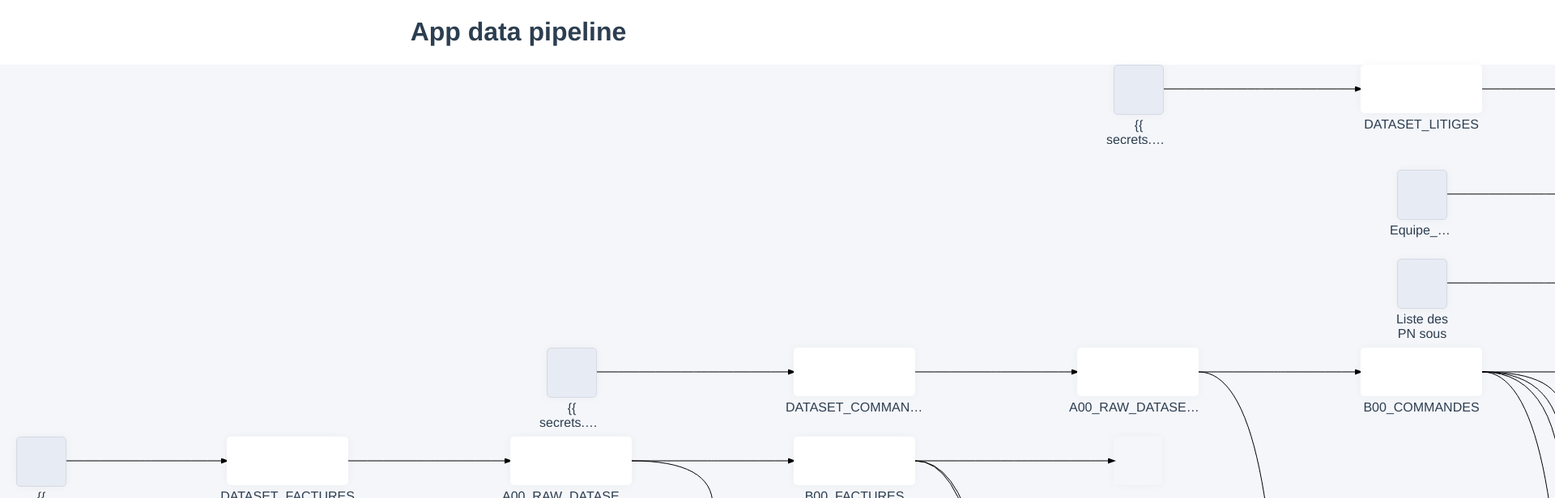
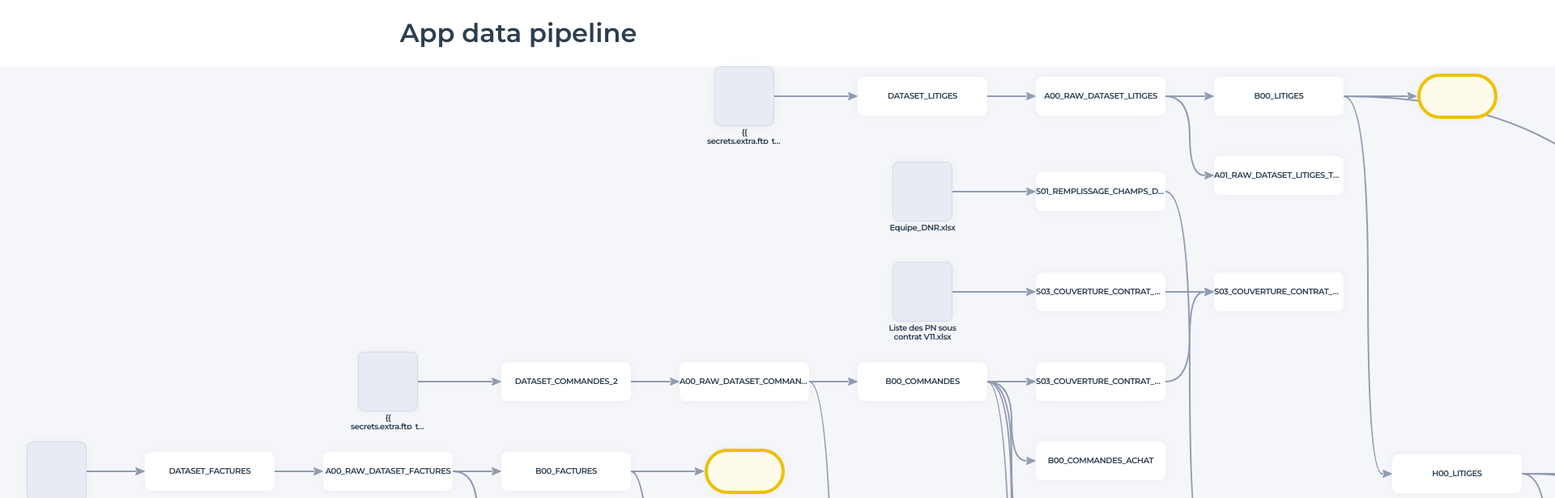
Before and after one commit to ToucanToco/toucan-data-pipeline, a Vue app: page / in a window 1280 px wide. Shown: the top 616 px of the page at 81% size, 1920 px wide, since content can reach past the window. Built offline with nearby package versions, Linux system fonts and the light colour scheme.

Commit message:
Node and edges styling

```diff
--- a/public/index.html
+++ b/public/index.html
@@ -6,6 +6,9 @@
     <meta name="viewport" content="width=device-width,initial-scale=1.0">
     <link rel="icon" href="<%= BASE_URL %>favicon.ico">
     <title><%= htmlWebpackPlugin.options.title %></title>
+    <link rel="preconnect" href="https://fonts.googleapis.com">
+    <link rel="preconnect" href="https://fonts.gstatic.com" crossorigin>
+    <link href="https://fonts.googleapis.com/css2?family=Montserrat:wght@300;600&display=swap" rel="stylesheet">
   </head>
   <body>
     <noscript>
--- a/src/App.vue
+++ b/src/App.vue
@@ -18,7 +18,7 @@ export default Vue.extend({
 
 <style>
 #app {
-  font-family: Avenir, Helvetica, Arial, sans-serif;
+  font-family: Montserrat, Avenir, Helvetica, Arial, sans-serif;
   -webkit-font-smoothing: antialiased;
   -moz-osx-font-smoothing: grayscale;
   text-align: center;
--- a/src/components/Dagre.vue
+++ b/src/components/Dagre.vue
@@ -127,7 +127,7 @@ export default Vue.extend({
       rankdir: "LR",
       align: "UL",
       marginx: 20,
-      ranksep: 200,
+      ranksep: 60,
       // ranker: "tight-tree",
     });
 
--- a/src/components/Edge.vue
+++ b/src/components/Edge.vue
@@ -3,20 +3,28 @@
     <defs>
       <marker
         id="arrowhead"
-        markerWidth="10"
-        markerHeight="7"
-        refX="7"
-        refY="3.5"
+        markerWidth="12"
+        markerHeight="10"
+        refX="0"
+        refY="5"
         orient="auto"
+        markerUnits="userSpaceOnUse"
       >
-        <polygon points="0 0, 10 3.5, 0 7" />
+        <path
+          fill-rule="evenodd"
+          clip-rule="evenodd"
+          d="M11.429 4.4461C11.9213 4.65123 11.9213 5.34866 11.429 5.55379L0.876595 9.9507C0.392083 10.1526 -0.0997904 9.67894 0.0836632 9.18715L1.64561 5.00001L0.0836483 0.812732C-0.0998007 0.320946 0.392071 -0.152697 0.876581 0.0491848L11.429 4.4461Z"
+          fill="#919CB2"
+        />
       </marker>
     </defs>
     <path
       :d="dQuadratic"
       fill="none"
-      stroke="#000"
-      stroke-width="1"
+      stroke="#919CB2"
+      stroke-width="2"
+      stroke-linejoin="round"
+      stroke-linecap="round"
       marker-end="url(#arrowhead)"
     ></path>
   </svg>
@@ -38,8 +46,16 @@ export default Vue.extend({
   },
 
   computed: {
+    // Avoid that arrow gets hidden behind the target node
+    endBeforeArrow(): { x: number; y: number } {
+      return {
+        x: this.end.x - 12, // width of the arrow
+        y: this.end.y,
+      };
+    },
+
     dStraight(): string {
-      return `M ${this.start.x} ${this.start.y} L ${this.end.x} ${this.end.y}`;
+      return `M ${this.start.x} ${this.start.y} L ${this.endBeforeArrow.x} ${this.endBeforeArrow.y}`;
     },
 
     center(): { x: number; y: number } {
@@ -53,15 +69,15 @@ export default Vue.extend({
     dTaxi(): string {
       return `M ${this.start.x} ${this.start.y}
       L ${this.center.x} ${this.start.y}
-      L ${this.center.x} ${this.end.y}
-      L ${this.end.x} ${this.end.y}`;
+      L ${this.center.x} ${this.endBeforeArrow.y}
+      L ${this.endBeforeArrow.x} ${this.endBeforeArrow.y}`;
     },
 
     // Quadratic curve rounding the taxi line
     dQuadratic(): string {
       return `M ${this.start.x} ${this.start.y}
       Q ${this.center.x} ${this.start.y}, ${this.center.x} ${this.center.y}
-      Q ${this.center.x} ${this.end.y}, ${this.end.x} ${this.end.y}`;
+      Q ${this.center.x} ${this.endBeforeArrow.y}, ${this.endBeforeArrow.x} ${this.endBeforeArrow.y}`;
     },
   },
 });
--- a/src/components/Node.vue
+++ b/src/components/Node.vue
@@ -1,50 +1,100 @@
 <template>
   <div class="node" :class="`node--${type}`" :alt="label">
-    <div class="label">{{ label }}</div>
+    <div class="icon" aria-hidden="true"></div>
+    <div class="label" :class="`label--${labelPosition}`">
+      {{ label }}
+    </div>
   </div>
 </template>
 
-<script>
-export default {
+<script lang="ts">
+import Vue, { PropType } from "vue";
+
+export default Vue.extend({
   name: "Node",
 
-  props: ["label", "x", "y", "type"],
-};
+  props: {
+    label: {
+      type: String as PropType<string>,
+    },
+    type: {
+      type: String as PropType<string>,
+    },
+    x: {
+      type: Number as PropType<number>,
+    },
+    y: {
+      type: Number as PropType<number>,
+    },
+  },
+
+  computed: {
+    labelPosition(): "inside" | "below" {
+      switch (this.type) {
+        case "domain":
+        case "story":
+          return "inside";
+        default:
+          return "below";
+      }
+    },
+  },
+});
 </script>
 
 <style scoped>
 .node {
   width: 30px;
   height: 30px;
-  border-radius: 5px;
+  border-radius: 8px;
   position: relative;
   box-shadow: 0px 0px 12px 0px #0000000a;
+  display: flex;
+  align-items: center;
+}
+
+.node.node--unknown {
+  background-color: gray;
 }
 
 .node.node--datasource {
-  width: 60px;
-  height: 60px;
+  width: 72px;
+  height: 72px;
   background-color: #e7ebf3;
   border: 1px solid #d4dae6;
 }
 .node.node--provider {
-  width: 60px;
-  height: 60px;
+  width: 72px;
+  height: 72px;
 }
 .node.node--domain {
-  width: 150px;
-  height: 60px;
+  width: 160px;
+  height: 48px;
   background-color: white;
 }
 .node.node--story {
-  width: 60px;
-  height: 60px;
-}
-.node.node--unknown {
-  background-color: gray;
+  width: 91px;
+  height: 48px;
+  border-radius: 33px;
+  border: 4px solid #edc002;
+  background-color: #fffbeb;
 }
 
 .label {
+  font-weight: 600;
+  font-size: 10px;
+  line-height: 11px;
+  /* identical to box height, or 110% */
+  letter-spacing: -0.4px;
+}
+
+.label--inside {
+  flex: 1;
+  text-overflow: ellipsis;
+  overflow: hidden;
+}
+
+.label.label--below {
   position: absolute;
   text-align: center;
   top: calc(100%);
--- a/src/components/node-types.ts
+++ b/src/components/node-types.ts
@@ -1,24 +1,25 @@
 // Configuration of the different types of nodes
+// Includes borders
 const NODE_TYPES = {
   datasource: {
-    height: 60,
-    width: 60,
+    height: 72 + 1 * 2,
+    width: 72 + 1 * 2,
   },
   provider: {
-    height: 60,
-    width: 60,
+    height: 72 + 1 * 2,
+    width: 72 + 1 * 2,
   },
   domain: {
-    height: 60,
-    width: 150,
+    height: 48,
+    width: 160,
   },
   story: {
-    height: 60,
-    width: 60,
+    height: 48 + 4 * 2,
+    width: 91 + 4 * 2,
   },
   unknown: {
-    height: 30,
-    width: 30,
+    height: 30 + 1 * 2,
+    width: 30 + 1 * 2,
   },
 };
 export default NODE_TYPES;
```
